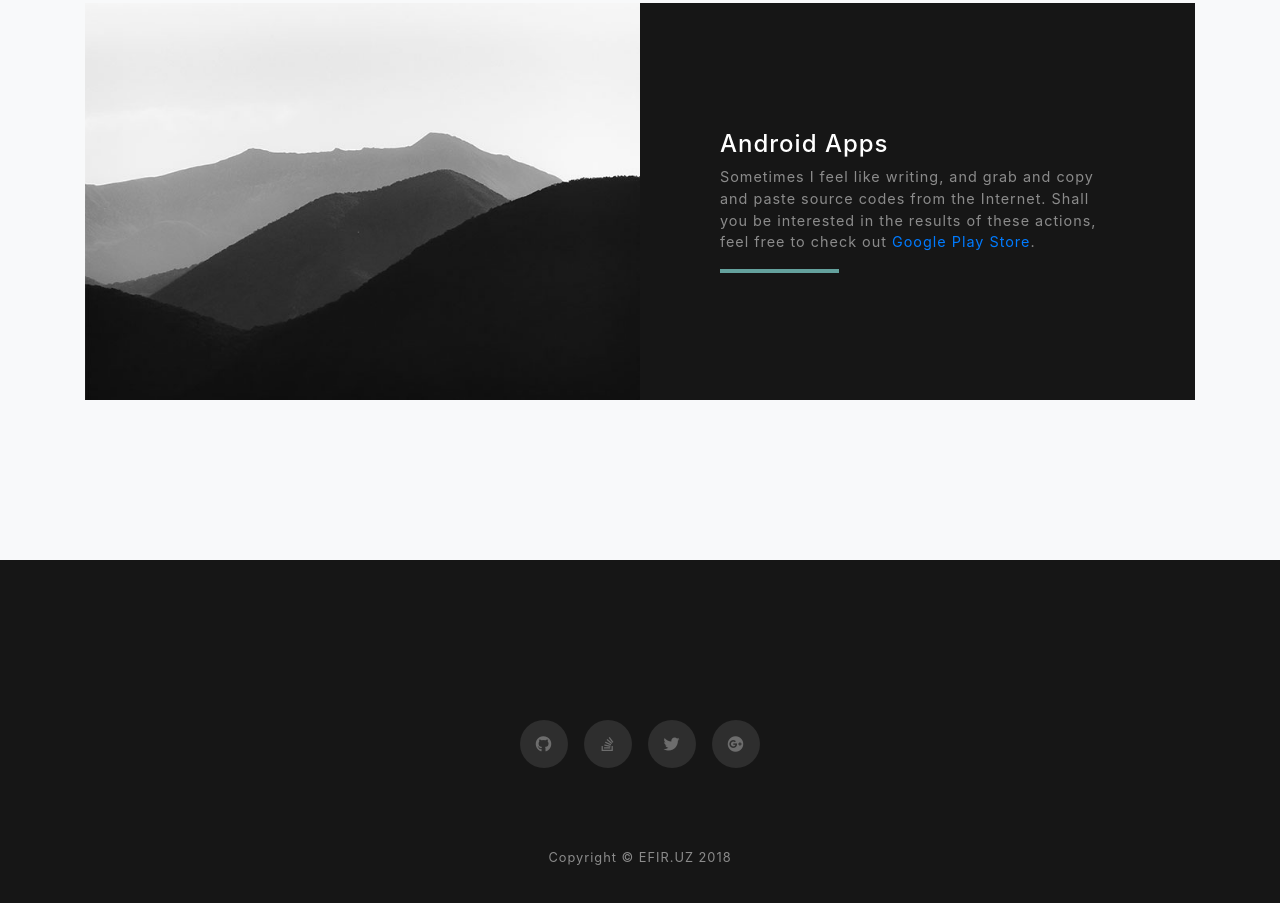
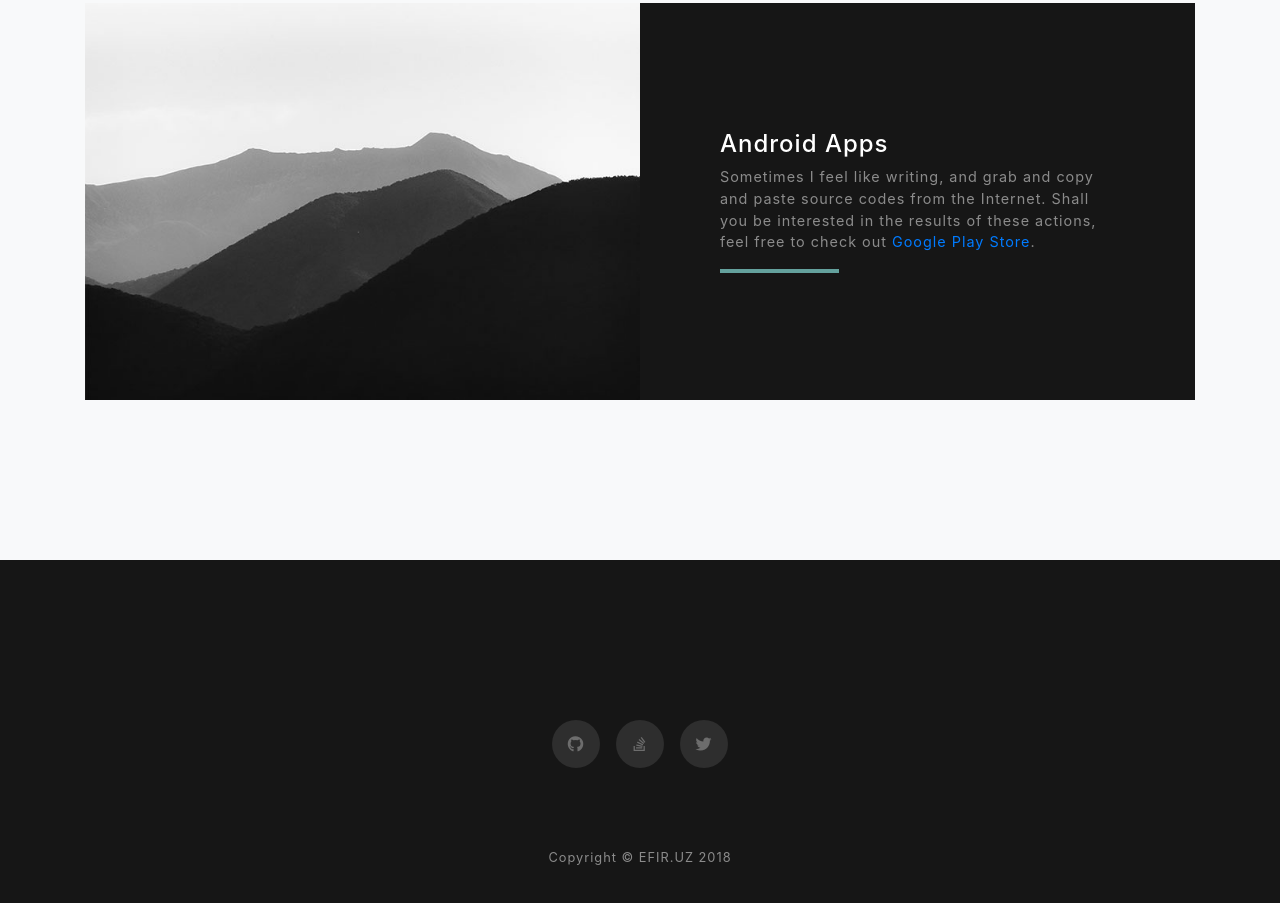
Before and after one commit to ozbek/ozbek.github.io, a website with bundled scripts: page index.html in a window 1280 px wide. Shown: the part 2623-3526 px from the top of the page. Built offline with nearby package versions, Linux system fonts and the light colour scheme.

Commit message:
Remove Google+ from contacts

```diff
--- a/index.html
+++ b/index.html
@@ -127,9 +127,6 @@
           <a href="https://twitter.com/shohmot" class="mx-2">
             <i class="fab fa-twitter"></i>
           </a>
-          <a href="https://plus.google.com/+ShuhratDehkanov" class="mx-2">
-            <i class="fab fa-google-plus"></i>
-          </a>
         </div>
 
       </div>
```
